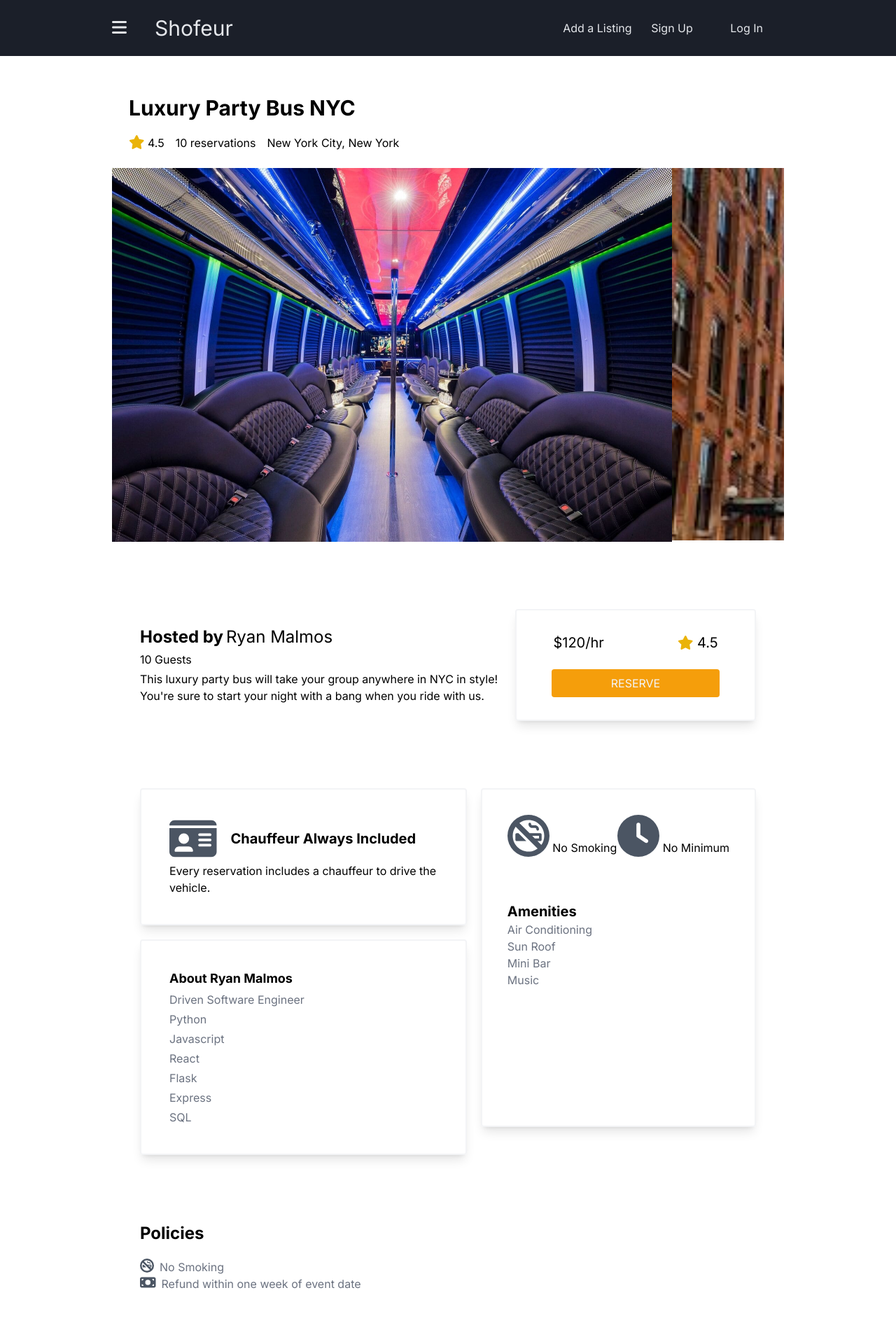
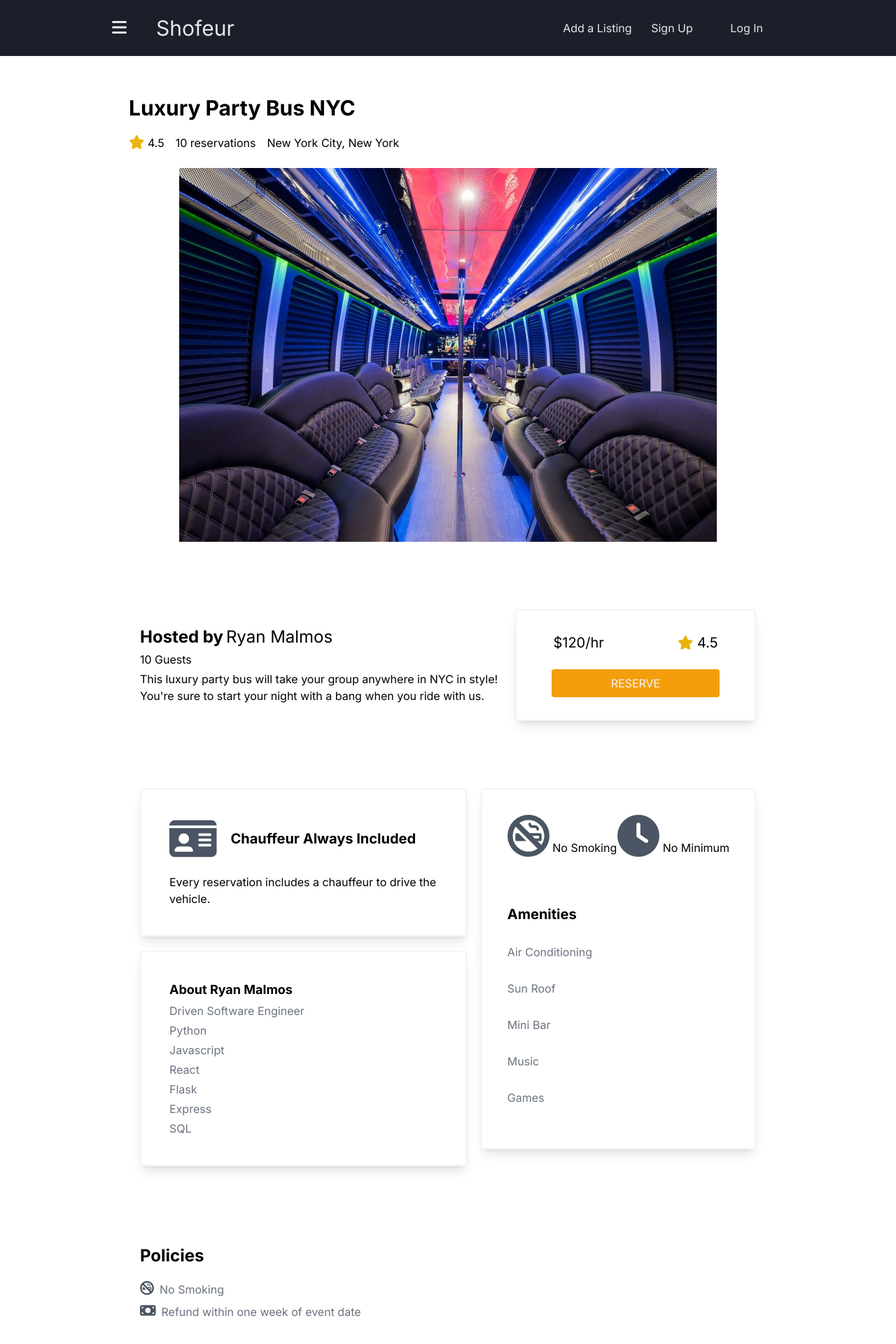
Before and after one commit to RMPasta/Shofeur, a Next.js app: page / in a window 1280 px wide. Shown: the top 1920 px of the page at 70% size. Built offline with nearby package versions, Linux system fonts and the light colour scheme.

Commit message:
adjust layout to be much more responsive

```diff
--- a/src/components/Footer/Footer.tsx
+++ b/src/components/Footer/Footer.tsx
@@ -2,7 +2,7 @@
 
 export default function Footer() {
     return (
-    <div className="flex justify-between items-center h-20 w-full mt-20">
+    <div className="flex justify-between items-center h-12 w-full mt-20">
         <a href="https://rmpasta.github.io/RMPortfolio/" target="_blank" className="transition-colors duration-700 hover:bg-slate-700 hover:text-gray-200 w-1/3 h-full flex items-center justify-center hover:cursor-pointer ">Portfolio</a>
         <a href="https://www.linkedin.com/in/ryan-malmos/" target="_blank" className="transition-colors duration-700 hover:bg-slate-700 hover:text-gray-200 w-1/3 h-full flex items-center justify-center hover:cursor-pointer">Linkedin</a>
         <a href="https://github.com/RMPasta/Shofeur" target="_blank" className="transition-colors duration-700 hover:bg-slate-700 hover:text-gray-200 w-1/3 h-full flex items-center justify-center hover:cursor-pointer">Github</a>
--- a/src/components/Location/Location.tsx
+++ b/src/components/Location/Location.tsx
@@ -14,7 +14,7 @@ import {
 
 export default function Location() {
   return (
-    <div className="flex flex-col px-40 py-4 mt-24 w-full">
+    <div className="flex flex-col px-40 py-4 mt-24 w-full self-center">
       <div className="flex flex-col gap-5 p-6">
         <h2 className="text-3xl font-bold">Luxury Party Bus NYC</h2>
         <span className="flex gap-4">
@@ -26,7 +26,7 @@ export default function Location() {
           <p>New York City, New York</p>
         </span>
       </div>
-      <div className="w-400 self-center flex overflow-x-scroll scroll-smooth snap-x snap-mandatory">
+      <div className="w-4/5 self-center flex gap-2 overflow-x-scroll scroll-smooth snap-x snap-mandatory">
         <div className="flex-shrink-0 w-100 h-100 snap-center snap-always">
           <Image src={partybus} alt="Party Bus" width={800} height={400} />
         </div>
--- a/src/components/Location/LocationPolicies.tsx
+++ b/src/components/Location/LocationPolicies.tsx
@@ -8,7 +8,7 @@ export default function LocationPolicies() {
     return (
         <div className="flex flex-col gap-5 px-10 mt-24 w-full">
             <h3 className="font-bold text-2xl">Policies</h3>
-            <div>
+            <div className="flex flex-col gap-2">
                 <p className="flex gap-2 text-gray-500"><FontAwesomeIcon icon={faBanSmoking} className="text-gray-600 text-xl" />No Smoking</p>
                 <p className="flex gap-2 text-gray-500"><FontAwesomeIcon icon={faMoneyBill} className="text-gray-600 text-xl" />Refund within one week of event date</p>
             </div>
--- a/src/components/Location/OwnerDetails.tsx
+++ b/src/components/Location/OwnerDetails.tsx
@@ -11,7 +11,7 @@ export default function OwnerDetails() {
             <div className="flex flex-col gap-5">
                 <div className="flex flex-col gap-1 w-full border-2 border-gray-100 rounded shadow-lg shadow-lg p-10">
                     <p className="flex gap-5 items-center font-bold text-xl"><FontAwesomeIcon icon={faIdCard} className="self-start text-gray-600 text-6xl" />Chauffeur Always Included</p>
-                    <p>Every reservation includes a chauffeur to drive the vehicle.</p>
+                    <p className="mt-4">Every reservation includes a chauffeur to drive the vehicle.</p>
                 </div>
                 <div className="flex flex-col gap-1 w-full border-2 border-gray-100 rounded shadow-lg shadow-lg p-10">
                     <p className="font-bold text-lg">About Ryan Malmos</p>
@@ -29,13 +29,14 @@ export default function OwnerDetails() {
                     <p><FontAwesomeIcon icon={faBanSmoking} className="text-gray-600 text-6xl" /> No Smoking</p>
                     <p><FontAwesomeIcon icon={faClock} className="text-gray-600 text-6xl" /> No Minimum</p>
                 </span>
-                <span className="flex flex-col px-5 py-10">
+                <span className="flex flex-col px-5 py-11">
                     <p className="font-bold text-xl">Amenities</p>
-                    <ul>
+                    <ul className="flex flex-col gap-7 mt-7">
                         <li className="text-gray-500">Air Conditioning</li>
                         <li className="text-gray-500">Sun Roof</li>
                         <li className="text-gray-500">Mini Bar</li>
                         <li className="text-gray-500">Music</li>
+                        <li className="text-gray-500">Games</li>
                     </ul>
                 </span>
             </div>
--- a/src/components/NavBar/Navigation.tsx
+++ b/src/components/NavBar/Navigation.tsx
@@ -2,7 +2,7 @@ import SlideOutMenu from "./SlideOutMenu";
 
 export default function Navigation() {
     return (
-      <div className="flex justify-between items-center fixed top-0 px-40 w-full h-20 bg-gray-950 bg-opacity-90 text-gray-200">
+      <div className="flex justify-between gap-10 items-center fixed top-0 px-40 w-full h-20 bg-gray-950 bg-opacity-90 text-gray-200">
         <div className="flex justify-between items-center gap-10">
           <SlideOutMenu />
           <h1 className="text-3xl">Shofeur</h1>
--- a/src/components/NavBar/SlideOutMenu.tsx
+++ b/src/components/NavBar/SlideOutMenu.tsx
@@ -24,11 +24,11 @@ export default function SlideOutMenu() {
         {(showX ?
         <FontAwesomeIcon
         icon={faXmark}
-        className="text-gray-200 text-2xl"
+        className="text-gray-200 text-3xl"
       /> :
         <FontAwesomeIcon
         icon={faBars}
-        className="text-gray-200 text-2xl"
+        className="text-gray-200 text-2xl pr-0.5"
       />
         )}
       </p>
```
